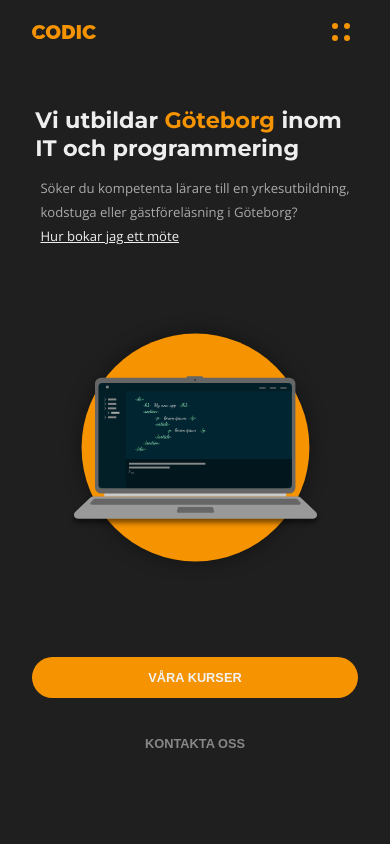
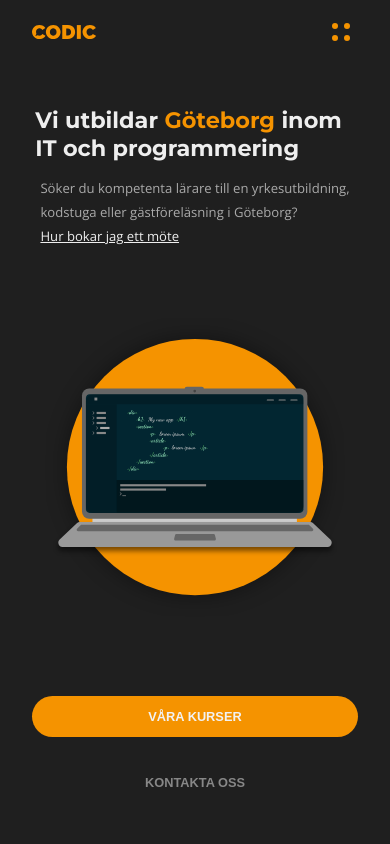
Before and after one commit to CodicEducation/CodicEdu-Website-vue, a Vue app: page / in a window 390 px wide. Shown: the top 844 px of the page. Built offline with nearby package versions, Linux system fonts and the light colour scheme; no server answers; sample sign-in values are in the browser's storage.

Commit message:
Update Home.vue

```diff
--- a/src/views/Home.vue
+++ b/src/views/Home.vue
@@ -408,8 +408,8 @@ export default {
     main {
       .main-view {
         height: initial;
-        height: 100vh;
-        padding: 2rem 2rem 4rem 2rem;
+        min-height: 100vh;
+        padding: 2rem 2rem 8rem 2rem;
         @include flex();
         justify-content: flex-start;
 
@@ -418,7 +418,7 @@ export default {
           align-self: center;
           margin-left: 0rem;
           margin: 2.5rem 0rem;
-          width: 96%;
+          width: 108%;
         }
 
         blockquote {
```
